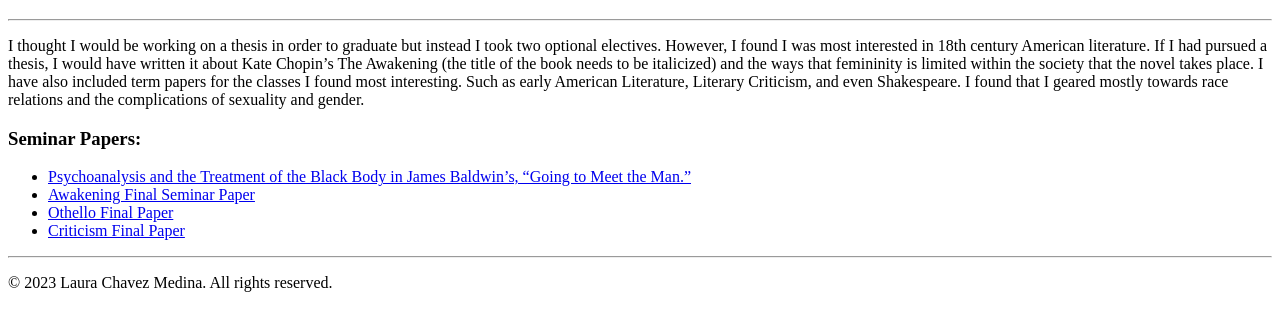
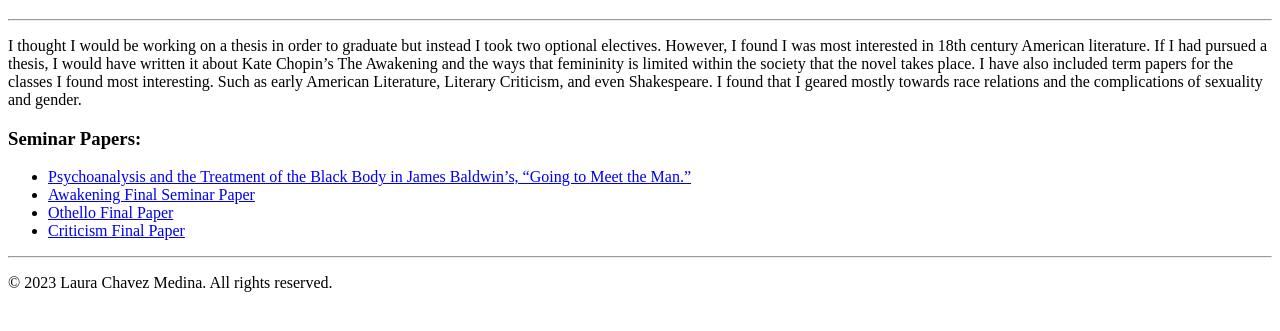
Before and after one commit to lchavez6/practicesite1, a plain HTML site: page portfolio.html in a window 1280 px wide. Shown: the part 167-498 px from the top of the page. Drawn offline with Linux system fonts and the light colour scheme.

Commit message:
Update portfolio.html

```diff
--- a/portfolio.html
+++ b/portfolio.html
@@ -30,11 +30,10 @@
         I thought I would be working on a thesis in order to graduate but
         instead I took two optional electives. However, I found I was most
         interested in 18th century American literature. If I had pursued a
-        thesis, I would have written it about Kate Chopin’s The Awakening (the
-        title of the book needs to be italicized) and the ways that femininity
-        is limited within the society that the novel takes place. I have also
-        included term papers for the classes I found most interesting. Such as
-        early American Literature, Literary Criticism, and even Shakespeare. I
+        thesis, I would have written it about Kate Chopin’s The Awakening
+        and the ways that femininity is limited within the society that the novel
+        takes place. I have also included term papers for the classes I found most interesting.
+        Such as early American Literature, Literary Criticism, and even Shakespeare. I
         found that I geared mostly towards race relations and the complications
         of sexuality and gender.
       </p>
```
